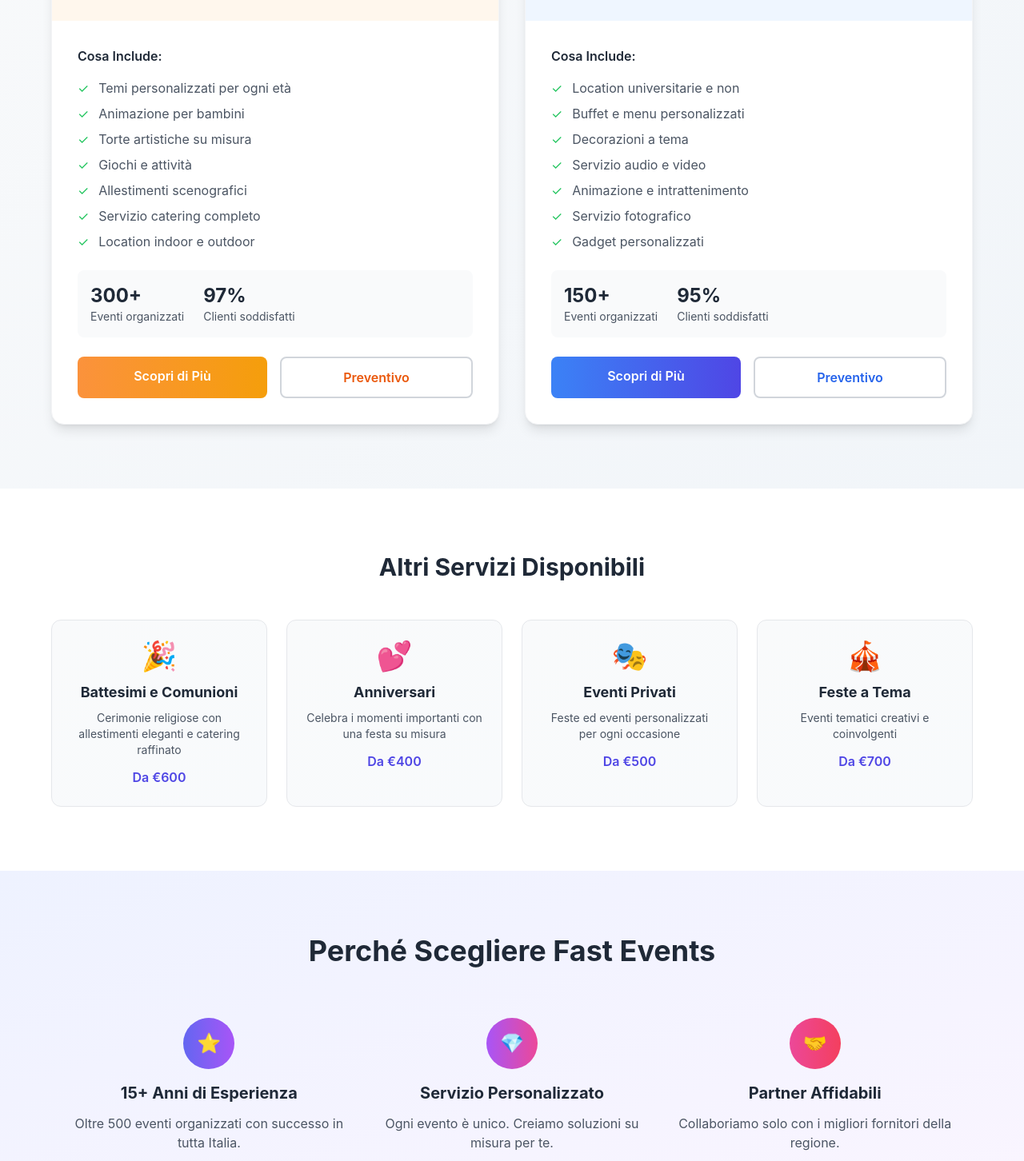
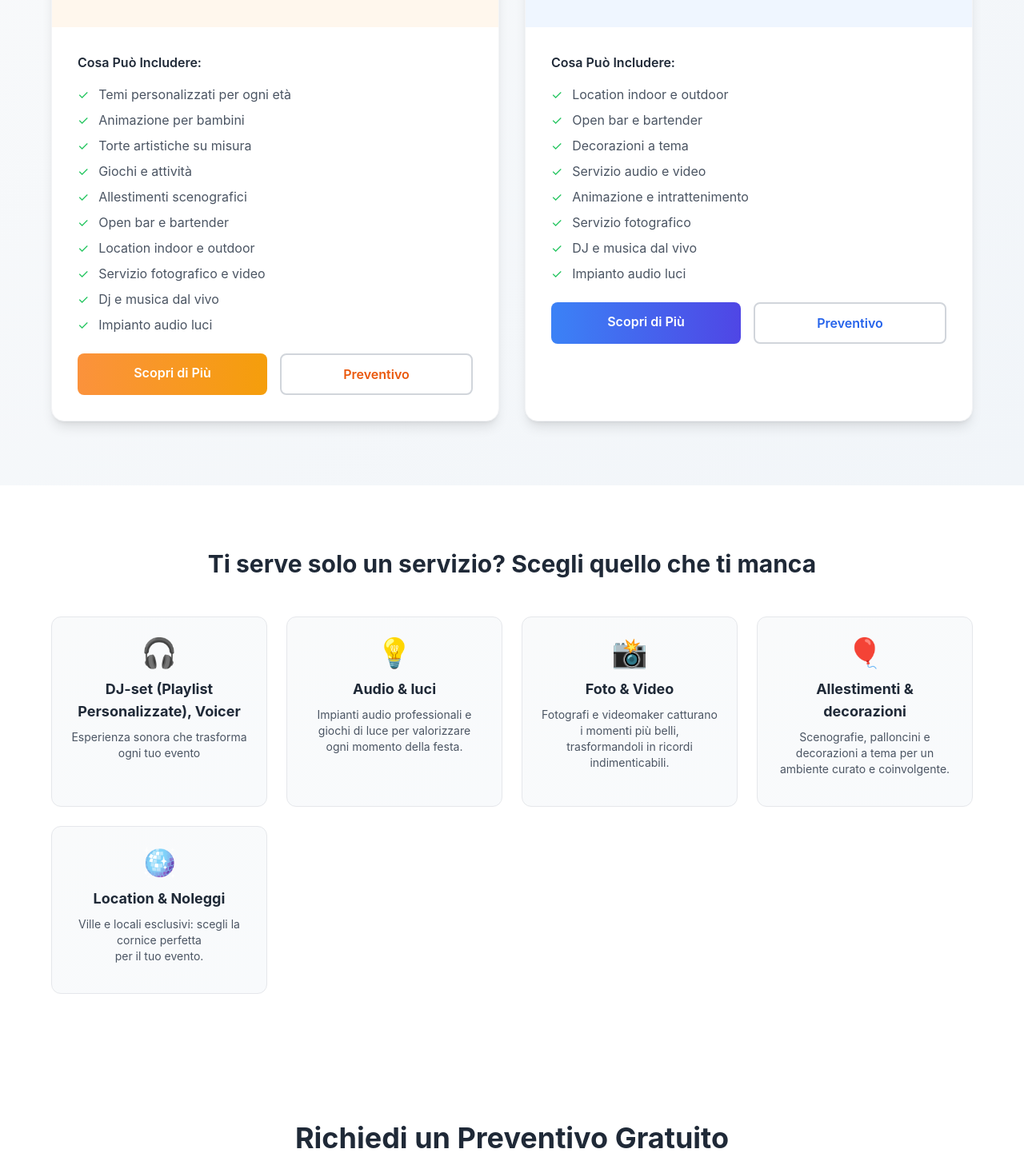
Before and after one commit to Gregoriounipd/fast-events, a Next.js app: page /servizi in a window 1280 px wide. Shown: the part 1218-2670 px from the top of the page at 80% size. Built offline with nearby package versions, Linux system fonts and the light colour scheme.

Commit message:
gioca a miami

```diff
--- a/app/page.js
+++ b/app/page.js
@@ -350,7 +350,7 @@ export default function Home() {
               <span className="text-2xl sm:text-3xl md:text-4xl lg:text-6xl">i tuoi momenti speciali</span>
             </h1>
             <p className="mt-3 sm:mt-4 max-w-3xl text-sm sm:text-base md:text-lg lg:text-2xl mb-6 sm:mb-8 lg:mb-10 leading-relaxed opacity-90 px-2">
-              Matrimoni da sogno, feste di laurea memorabili, compleanni indimenticabili ed eventi aziendali di successo.
+              Feste di laurea memorabili, compleanni indimenticabili ed Diciottesimi.
               <br className="hidden sm:inline" />
               <span className="text-amber-300 block sm:inline mt-2 sm:mt-0"> Ci occupiamo di tutto, tu pensa solo a goderti l'attimo ✨</span>
             </p>
@@ -458,8 +458,8 @@ export default function Home() {
               </p>
 
               <p className="text-sm sm:text-base lg:text-lg text-slate-700 leading-relaxed px-2">
-                Che tu stia pianificando un matrimonio da sogno, una festa di laurea memorabile, un compleanno speciale
-                o un evento aziendale di successo, siamo qui per aiutarti a realizzare la tua visione con
+                Che tu stia pianificando una festa di laurea memorabile, un compleanno speciale
+                o un diciottesimo, siamo qui per aiutarti a realizzare la tua visione con
                 <em> creatività, professionalità e passione</em>.
               </p>
             </div>
--- a/app/servizi/page.js
+++ b/app/servizi/page.js
@@ -18,16 +18,18 @@ const services = [
       'Torte artistiche su misura',
       'Giochi e attività',
       'Allestimenti scenografici',
-      'Servizio catering completo',
-      'Location indoor e outdoor'
+      'Open bar e bartender',
+      'Location indoor e outdoor',
+      'Servizio fotografico e video',
+      'Dj e musica dal vivo',
+      'Impianto audio luci'
     ],
-    priceRange: 'Da €500',
+    priceRange: 'Tuo budget',
     gradient: 'from-orange-400 to-amber-500',
     bgColor: 'bg-orange-50',
     textColor: 'text-orange-600',
     href: '/compleanni',
     image: '/images/compleanno-hero.jpg',
-    stats: { eventi: '300+', soddisfazione: '97%' }
   },
   {
     id: 'feste-laurea',
@@ -36,49 +38,51 @@ const services = [
     shortDescription: 'Celebra il tuo traguardo con stile',
     fullDescription: 'Feste di laurea memorabili per celebrare il raggiungimento del tuo obiettivo accademico. Dalla location al catering, pensiamo a tutto noi.',
     features: [
-      'Location universitarie e non',
-      'Buffet e menu personalizzati',
+      'Location indoor e outdoor',
+      'Open bar e bartender',
       'Decorazioni a tema',
       'Servizio audio e video',
       'Animazione e intrattenimento',
       'Servizio fotografico',
-      'Gadget personalizzati'
+      'DJ e musica dal vivo',
+      'Impianto audio luci',
     ],
-    priceRange: 'Da €800',
+    priceRange: 'Tuo budget',
     gradient: 'from-blue-500 to-indigo-600',
     bgColor: 'bg-blue-50',
     textColor: 'text-blue-600',
     href: '/feste-laurea',
     image: '/images/laurea-hero.jpg',
-    stats: { eventi: '150+', soddisfazione: '95%' }
+
   }
 ];
 
 // Altri servizi
 const otherServices = [
   {
-    icon: '🎉',
-    title: 'Battesimi e Comunioni',
-    description: 'Cerimonie religiose con allestimenti eleganti e catering raffinato',
-    price: 'Da €600'
+    icon: '🎧',
+    title: 'DJ-set (Playlist Personalizzate), Voicer',
+    description: 'Esperienza sonora che trasforma ogni tuo evento',
   },
   {
-    icon: '💕',
-    title: 'Anniversari',
-    description: 'Celebra i momenti importanti con una festa su misura',
-    price: 'Da €400'
+    icon: '💡',
+    title: 'Audio & luci',
+    description: 'Impianti audio professionali e giochi di luce per valorizzare ogni momento della festa.',
   },
   {
-    icon: '🎭',
-    title: 'Eventi Privati',
-    description: 'Feste ed eventi personalizzati per ogni occasione',
-    price: 'Da €500'
+    icon: '📸',
+    title: 'Foto & Video',
+    description: 'Fotografi e videomaker catturano i momenti più belli, trasformandoli in ricordi indimenticabili.',
   },
   {
-    icon: '🎪',
-    title: 'Feste a Tema',
-    description: 'Eventi tematici creativi e coinvolgenti',
-    price: 'Da €700'
+    icon: '🎈',
+    title: 'Allestimenti & decorazioni',
+    description: 'Scenografie, palloncini e decorazioni a tema per un ambiente curato e coinvolgente.',
+  },
+  {
+    icon: '🪩',
+    title: 'Location & Noleggi',
+    description: 'Ville e locali esclusivi: scegli la cornice perfetta per il tuo evento.',
   }
 ];
 
@@ -173,7 +177,7 @@ export default function ServiziPage() {
     <div className="min-h-screen bg-gray-50">
 
       {/* Hero Section */}
-      <section className="bg-gradient-to-r from-indigo-500 via-purple-500 to-pink-500 text-white py-20">
+      <section className="relative h-[50vh] bg-gradient-to-r from-[#1A237E] via-[#283593] to-[#1A237E]">
         <div className="max-w-6xl mx-auto px-6 text-center">
           <h1 className="text-4xl md:text-6xl font-bold mb-6">
             I Nostri Servizi
@@ -250,7 +254,7 @@ export default function ServiziPage() {
                       {service.icon}
                     </div>
                     <div className="text-right">
-                      <div className="text-sm font-medium text-gray-600">A partire da</div>
+                      <div className="text-sm font-medium text-gray-600">A partire dal</div>
                       <div className={`text-2xl font-bold ${service.textColor}`}>{service.priceRange}</div>
                     </div>
                   </div>
@@ -265,7 +269,7 @@ export default function ServiziPage() {
 
                 {/* Service Features */}
                 <div className="p-8">
-                  <h4 className="font-semibold text-gray-800 mb-4">Cosa Include:</h4>
+                  <h4 className="font-semibold text-gray-800 mb-4">Cosa Può Includere:</h4>
                   <ul className="space-y-2 mb-6">
                     {service.features.map((feature, idx) => (
                       <li key={idx} className="flex items-center text-gray-600">
@@ -275,17 +279,7 @@ export default function ServiziPage() {
                     ))}
                   </ul>
 
-                  {/* Stats */}
-                  <div className="flex gap-6 mb-6 p-4 bg-gray-50 rounded-lg">
-                    <div>
-                      <div className="text-2xl font-bold text-gray-800">{service.stats.eventi}</div>
-                      <div className="text-sm text-gray-600">Eventi organizzati</div>
-                    </div>
-                    <div>
-                      <div className="text-2xl font-bold text-gray-800">{service.stats.soddisfazione}</div>
-                      <div className="text-sm text-gray-600">Clienti soddisfatti</div>
-                    </div>
-                  </div>
+
 
                   {/* Action Buttons */}
                   <div className="flex gap-4">
@@ -313,9 +307,7 @@ export default function ServiziPage() {
       <section className="py-20 px-6 bg-white">
         <div className="max-w-6xl mx-auto">
           <h2 className="text-3xl font-bold text-center text-gray-800 mb-12">
-            Altri Servizi Disponibili
-          </h2>
-
+            Ti serve solo un servizio? Scegli quello che ti manca          </h2>
           <div className="grid md:grid-cols-2 lg:grid-cols-4 gap-6">
             {otherServices.map((service, idx) => (
               <div
@@ -326,47 +318,10 @@ export default function ServiziPage() {
                   <div className="text-4xl mb-3">{service.icon}</div>
                   <h3 className="text-lg font-bold text-gray-800 mb-2">{service.title}</h3>
                   <p className="text-sm text-gray-600 mb-3">{service.description}</p>
-                  <div className="text-indigo-600 font-semibold">{service.price}</div>
+
                 </div>
               </div>
             ))}
-          </div>
-        </div>
-      </section>
-
-      {/* Why Choose Us */}
-      <section className="py-20 bg-gradient-to-br from-indigo-50 to-purple-50">
-        <div className="max-w-6xl mx-auto px-6">
-          <div className="text-center mb-16">
-            <h2 className="text-3xl md:text-4xl font-bold text-gray-800 mb-6">
-              Perché Scegliere Fast Events
-            </h2>
-          </div>
-
-          <div className="grid md:grid-cols-3 gap-8">
-            <div className="text-center">
-              <div className="w-16 h-16 bg-gradient-to-r from-indigo-500 to-purple-500 text-white rounded-full flex items-center justify-center text-2xl mx-auto mb-4">
-                ⭐
-              </div>
-              <h3 className="text-xl font-bold text-gray-800 mb-3">15+ Anni di Esperienza</h3>
-              <p className="text-gray-600">Oltre 500 eventi organizzati con successo in tutta Italia.</p>
-            </div>
-
-            <div className="text-center">
-              <div className="w-16 h-16 bg-gradient-to-r from-purple-500 to-pink-500 text-white rounded-full flex items-center justify-center text-2xl mx-auto mb-4">
-                💎
-              </div>
-              <h3 className="text-xl font-bold text-gray-800 mb-3">Servizio Personalizzato</h3>
-              <p className="text-gray-600">Ogni evento è unico. Creiamo soluzioni su misura per te.</p>
-            </div>
-
-            <div className="text-center">
-              <div className="w-16 h-16 bg-gradient-to-r from-pink-500 to-rose-500 text-white rounded-full flex items-center justify-center text-2xl mx-auto mb-4">
-                🤝
-              </div>
-              <h3 className="text-xl font-bold text-gray-800 mb-3">Partner Affidabili</h3>
-              <p className="text-gray-600">Collaboriamo solo con i migliori fornitori della regione.</p>
-            </div>
           </div>
         </div>
       </section>
@@ -404,13 +359,7 @@ export default function ServiziPage() {
                   </div>
 
                   <div className="flex items-center gap-3">
-                    <div className="w-10 h-10 bg-blue-100 rounded-full flex items-center justify-center">
-                      <span className="text-blue-600">✉️</span>
-                    </div>
-                    <div>
-                      <div className="font-semibold text-gray-800">Email</div>
-                      <div className="text-gray-600">info@fast-events.com</div>
-                    </div>
+
                   </div>
 
                   <div className="flex items-center gap-3">
```
